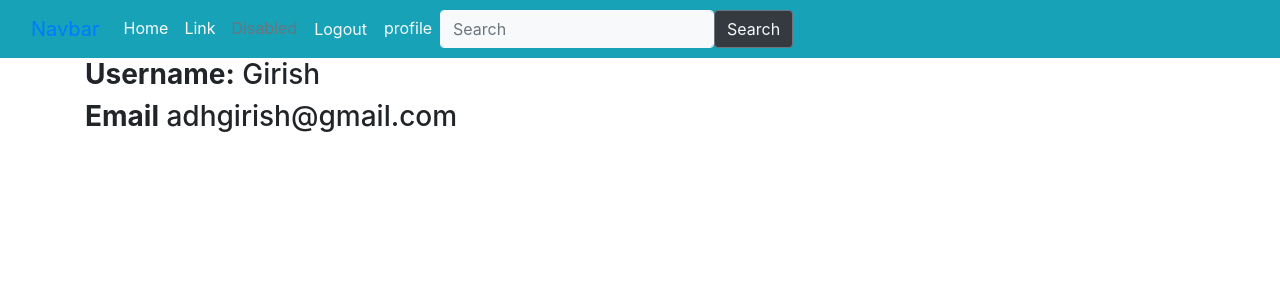
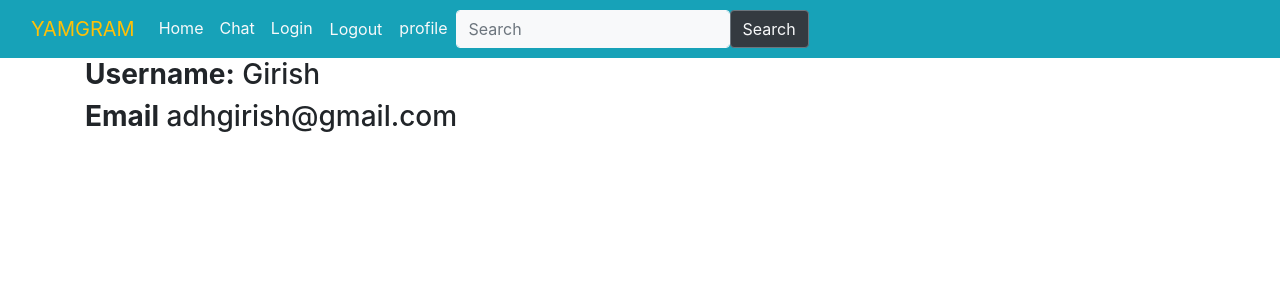
Before and after one commit to girishadh/yamgram, a Django app: page /profile/ in a window 1280 px wide. Shown: the top 300 px of the page. Run offline with Django 5.2, Linux system fonts and the light colour scheme; a user stored in the database is signed in; some libraries are stand-ins or nearby versions.

Commit message:
updated navbar

```diff
--- a/yamgram/Users/templates/Users/base.html
+++ b/yamgram/Users/templates/Users/base.html
@@ -9,7 +9,7 @@
     <link href="{% static 'css/styles.css' %}" rel="stylesheet"> <!-- Custom styles if needed -->
     <nav class="navbar navbar-expand-lg bg-body-tertiary bg-info">
         <div class="container-fluid">
-          <a class="navbar-brand" href="#">Navbar</a>
+          <a class="navbar-brand text-warning" href="#">YAMGRAM</a>
           <button class="navbar-toggler" type="button" data-bs-toggle="collapse" data-bs-target="#navbarSupportedContent" aria-controls="navbarSupportedContent" aria-expanded="false" aria-label="Toggle navigation">
             <span class="navbar-toggler-icon"></span>
           </button>
@@ -19,10 +19,10 @@
                 <a class="nav-link text-light" aria-current="page" href="#">Home</a>
               </li>
               <li class="nav-item">
-                <a class="nav-link text-light" href="#">Link</a>
+                <a class="nav-link text-light" href="#">Chat</a>
               </li>
               <li class="nav-item">
-                <a class="nav-link disabled" aria-disabled="true">Disabled</a>
+                <a class="nav-link text-light" href="{% url 'login' %}">Login</a>
               </li>
               <li class="nav-item">
                 <form method="POST" action="{% url 'logout' %}">
```
Also changed, not shown: yamgram/db.sqlite3.
